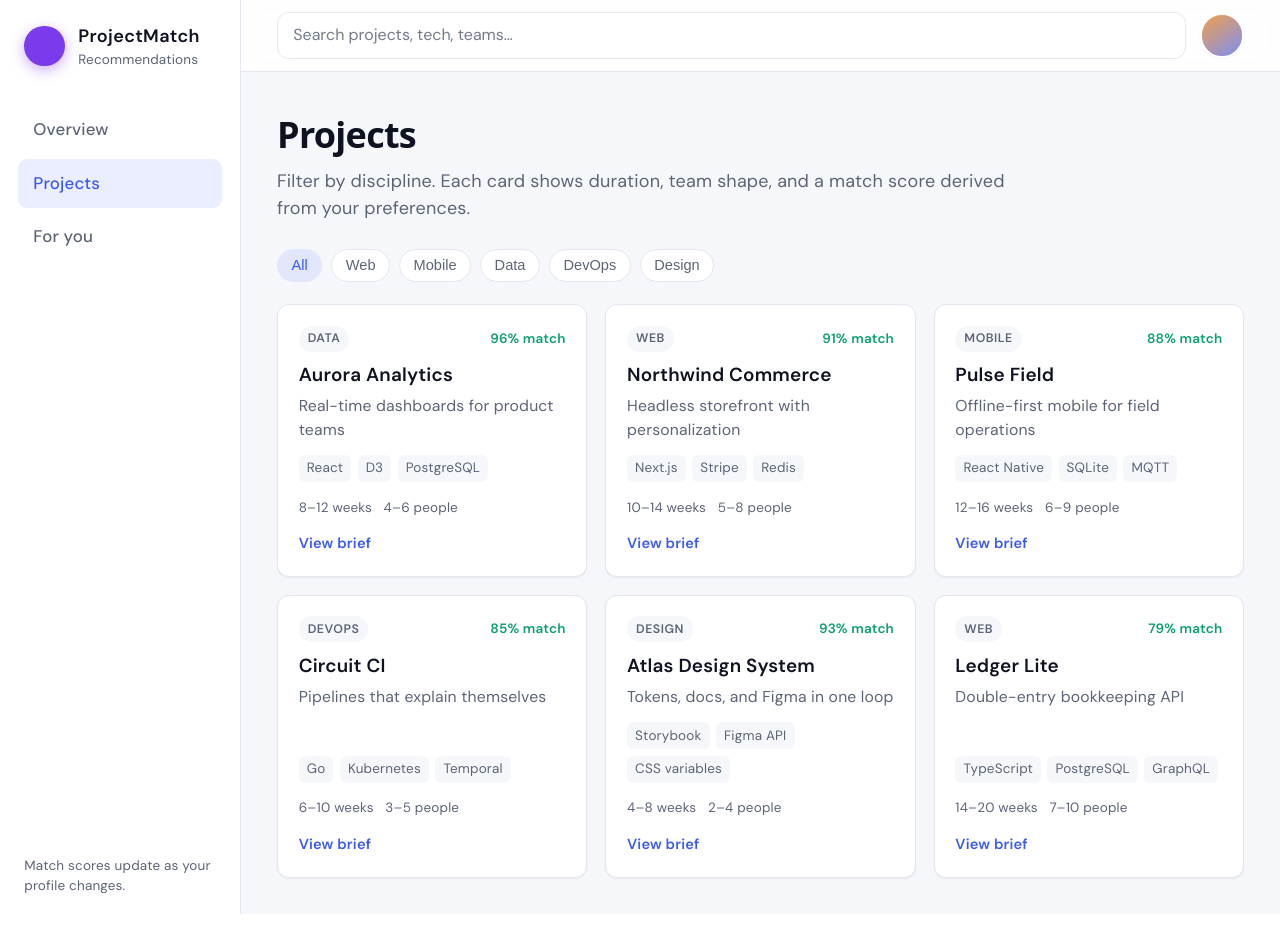
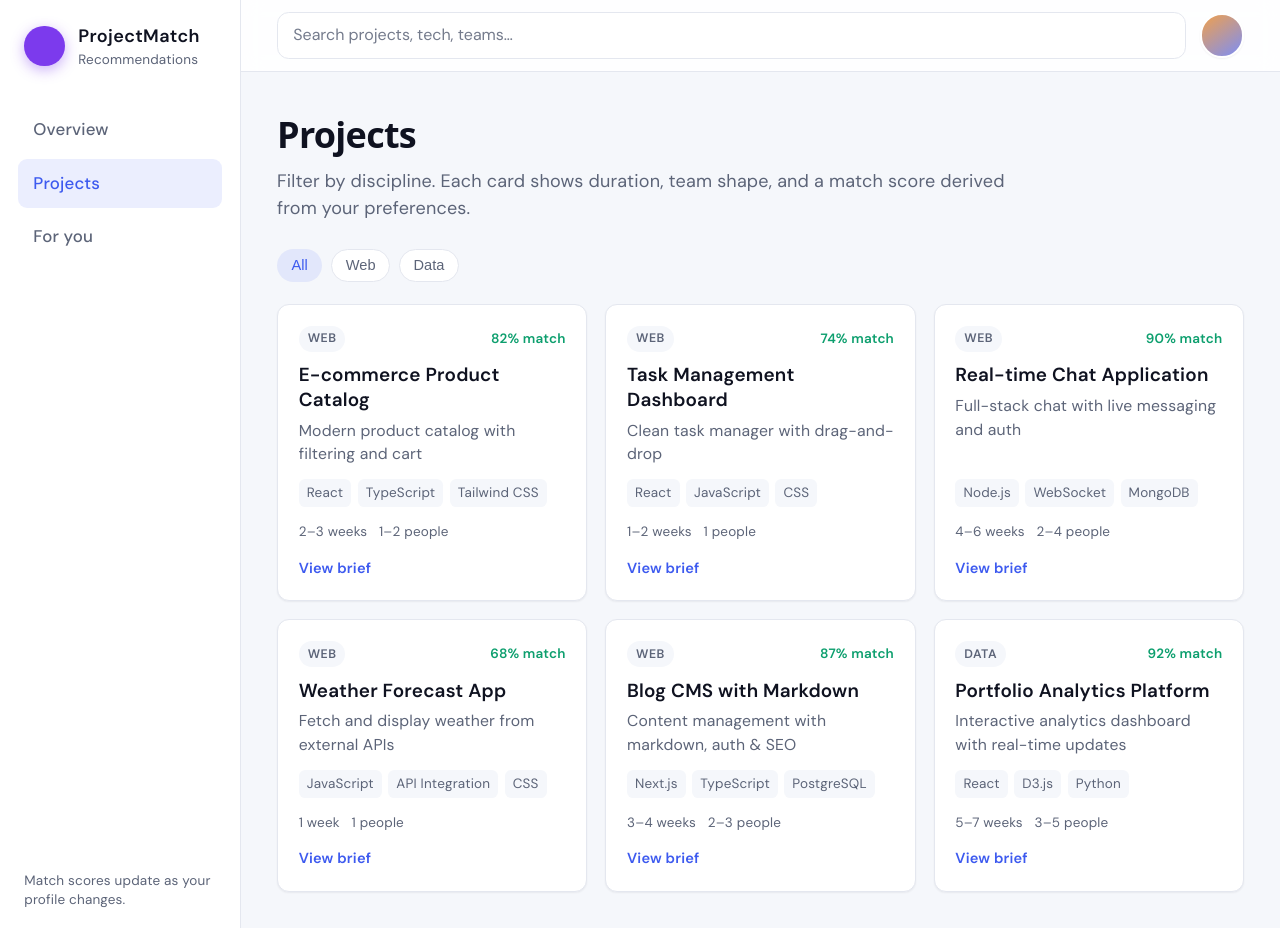
Before and after one commit to hussain-farhan/Recommendation-System, a React (Vite) app: page /projects in a window 1280 px wide. Built offline with nearby package versions, Linux system fonts and the light colour scheme.

Commit message:
feat: add new projects

```diff
--- a/src/data/projects.js
+++ b/src/data/projects.js
@@ -1,92 +1,140 @@
 /** Mock catalog for Project Recommendation System */
 
-export const categories = ['All', 'Web', 'Mobile', 'Data', 'DevOps', 'Design']
+export const categories = ["All", "Web", "Data"];
 
 export const projects = [
   {
-    id: 'pr-aurora',
-    title: 'Aurora Analytics',
-    tagline: 'Real-time dashboards for product teams',
-    category: 'Data',
-    matchScore: 96,
-    duration: '8–12 weeks',
-    teamSize: '4–6',
-    tech: ['React', 'D3', 'PostgreSQL'],
+    id: "pr-ecommerce-catalog",
+    title: "E-commerce Product Catalog",
+    tagline: "Modern product catalog with filtering and cart",
+    category: "Web",
+    level: "Intermediate",
+    matchScore: 82,
+    duration: "2–3 weeks",
+    teamSize: "1–2",
+    forks: 1243,
+    tech: ["React", "TypeScript", "Tailwind CSS"],
     description:
-      'A modular analytics suite with role-based views, scheduled exports, and anomaly alerts tuned for SaaS metrics.',
-    highlights: ['Live cohort explorer', 'Embeddable widgets', 'SOC2-ready audit trail'],
+      "Build a modern product catalog with filtering, sorting, and cart functionality. Perfect for learning state management.",
+    highlights: [
+      "Product filtering & sorting",
+      "Cart functionality",
+      "State management patterns",
+    ],
   },
+
   {
-    id: 'pr-northwind',
-    title: 'Northwind Commerce',
-    tagline: 'Headless storefront with personalization',
-    category: 'Web',
-    matchScore: 91,
-    duration: '10–14 weeks',
-    teamSize: '5–8',
-    tech: ['Next.js', 'Stripe', 'Redis'],
+    id: "pr-task-dashboard",
+    title: "Task Management Dashboard",
+    tagline: "Clean task manager with drag-and-drop",
+    category: "Web",
+    level: "Beginner",
+    matchScore: 74,
+    duration: "1–2 weeks",
+    teamSize: "1",
+    forks: 856,
+    tech: ["React", "JavaScript", "CSS"],
     description:
-      'Composable commerce layer with A/B-tested recommendations, inventory sync, and edge-cached PDPs.',
-    highlights: ['Personalized rails', 'Multi-region checkout', 'Merchant admin portal'],
+      "Create a clean task manager with drag-and-drop functionality. Great introduction to React hooks and component composition.",
+    highlights: [
+      "Drag-and-drop tasks",
+      "React hooks intro",
+      "Component composition",
+    ],
   },
+
   {
-    id: 'pr-pulse',
-    title: 'Pulse Field',
-    tagline: 'Offline-first mobile for field operations',
-    category: 'Mobile',
-    matchScore: 88,
-    duration: '12–16 weeks',
-    teamSize: '6–9',
-    tech: ['React Native', 'SQLite', 'MQTT'],
+    id: "pr-realtime-chat",
+    title: "Real-time Chat Application",
+    tagline: "Full-stack chat with live messaging and auth",
+    category: "Web",
+    level: "Advanced",
+    matchScore: 90,
+    duration: "4–6 weeks",
+    teamSize: "2–4",
+    forks: 2134,
+    tech: ["Node.js", "WebSocket", "MongoDB", "React"],
     description:
-      'Task routing, signature capture, and asset sync for distributed teams with intermittent connectivity.',
-    highlights: ['Conflict-free sync', 'BLE device pairing', 'Role templates'],
+      "Build a full-stack chat app with real-time messaging, user authentication, and message persistence.",
+    highlights: [
+      "Real-time WebSocket messaging",
+      "User authentication",
+      "Message persistence",
+    ],
   },
+
   {
-    id: 'pr-circuit',
-    title: 'Circuit CI',
-    tagline: 'Pipelines that explain themselves',
-    category: 'DevOps',
-    matchScore: 85,
-    duration: '6–10 weeks',
-    teamSize: '3–5',
-    tech: ['Go', 'Kubernetes', 'Temporal'],
+    id: "pr-weather-app",
+    title: "Weather Forecast App",
+    tagline: "Fetch and display weather from external APIs",
+    category: "Web",
+    level: "Beginner",
+    matchScore: 68,
+    duration: "1 week",
+    teamSize: "1",
+    forks: 623,
+    tech: ["JavaScript", "API Integration", "CSS"],
     description:
-      'Opinionated CI with flaky-test quarantine, cost caps per team, and human-readable failure narratives.',
-    highlights: ['Policy-as-code gates', 'Artifact lineage', 'Slack/GitHub deep links'],
+      "Fetch and display weather data from external APIs. Learn about async operations and data visualization.",
+    highlights: [
+      "External API integration",
+      "Async/await patterns",
+      "Data visualization basics",
+    ],
   },
+
   {
-    id: 'pr-atlas',
-    title: 'Atlas Design System',
-    tagline: 'Tokens, docs, and Figma in one loop',
-    category: 'Design',
-    matchScore: 93,
-    duration: '4–8 weeks',
-    teamSize: '2–4',
-    tech: ['Storybook', 'Figma API', 'CSS variables'],
+    id: "pr-blog-cms",
+    title: "Blog CMS with Markdown",
+    tagline: "Content management with markdown, auth & SEO",
+    category: "Web",
+    level: "Intermediate",
+    matchScore: 87,
+    duration: "3–4 weeks",
+    teamSize: "2–3",
+    forks: 1567,
+    tech: ["Next.js", "TypeScript", "PostgreSQL"],
     description:
-      'Single source of truth for brand tokens with automated diff reviews and component adoption metrics.',
-    highlights: ['Token drift alerts', 'Accessibility checks', 'Versioned releases'],
+      "Create a content management system with markdown support, authentication, and SEO optimization.",
+    highlights: [
+      "Markdown rendering",
+      "Authentication system",
+      "SEO optimization",
+    ],
   },
+
   {
-    id: 'pr-ledger',
-    title: 'Ledger Lite',
-    tagline: 'Double-entry bookkeeping API',
-    category: 'Web',
-    matchScore: 79,
-    duration: '14–20 weeks',
-    teamSize: '7–10',
-    tech: ['TypeScript', 'PostgreSQL', 'GraphQL'],
+    id: "pr-portfolio-analytics",
+    title: "Portfolio Analytics Platform",
+    tagline: "Interactive analytics dashboard with real-time updates",
+    category: "Data",
+    level: "Advanced",
+    matchScore: 92,
+    duration: "5–7 weeks",
+    teamSize: "3–5",
+    forks: 1890,
+    tech: ["React", "D3.js", "Python", "Flask"],
     description:
-      'Immutable journal with multi-entity support, reconciliation jobs, and export to major accounting tools.',
-    highlights: ['Idempotent postings', 'Webhook fan-out', 'Sandbox tenants'],
+      "Build an analytics dashboard with interactive charts, data processing, and real-time updates.",
+    highlights: [
+      "Interactive D3 charts",
+      "Python data processing",
+      "Real-time updates",
+    ],
   },
-]
+];
 
 export function getProjectById(id) {
-  return projects.find((p) => p.id === id)
+  return projects.find((p) => p.id === id);
 }
 
 export function getRecommended(limit = 4) {
-  return [...projects].sort((a, b) => b.matchScore - a.matchScore).slice(0, limit)
+  return [...projects]
+    .sort((a, b) => b.matchScore - a.matchScore)
+    .slice(0, limit);
 }
+
+/** Filter projects by level: 'Beginner' | 'Intermediate' | 'Advanced' */
+export function getByLevel(level) {
+  return projects.filter((p) => p.level === level);
+}
```
Also changed, not shown: src/pages/ProjectsPage.jsx (+11 -11 lines).
